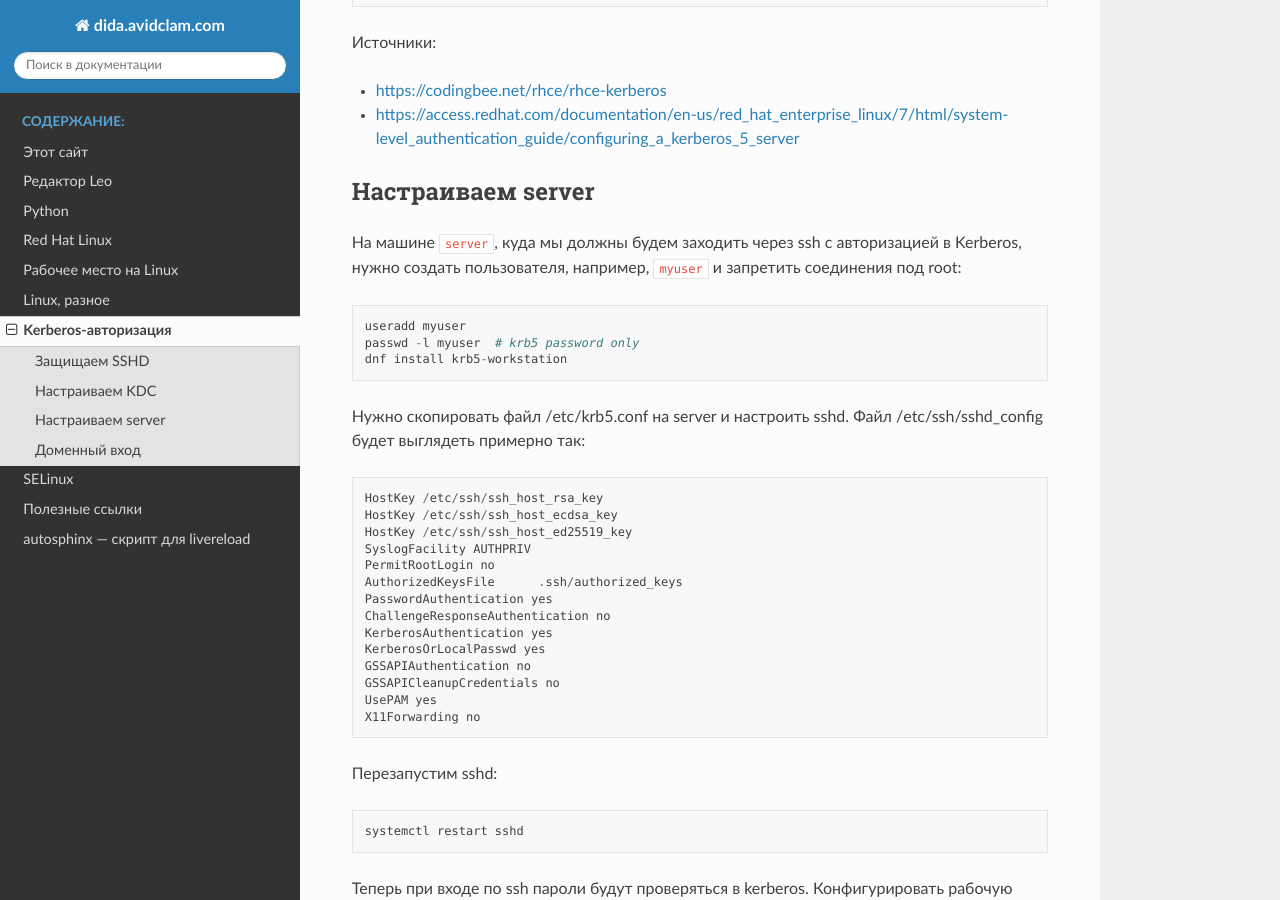
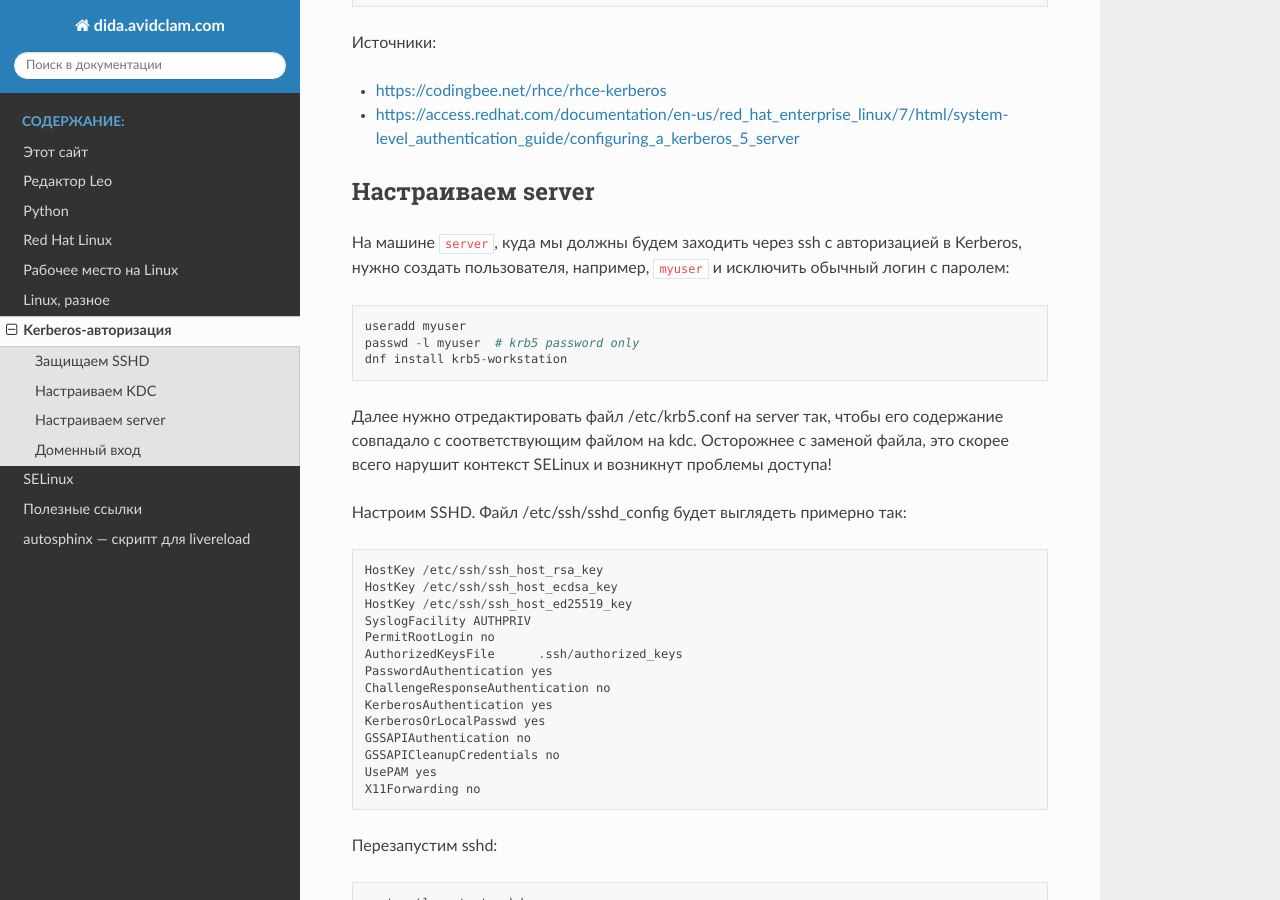
Before and after one commit to avidclam/dida, a Sphinx documentation site: the page built from docs/kerberos.rst, in a window 1280 px wide and 900 px high, scrolled down 2987 px. Built offline with Sphinx 7.4.7 and the Read the Docs theme 2.0.0, drawn with Linux system fonts in a browser that asks for light colours.

```diff
--- a/docs/kerberos.rst
+++ b/docs/kerberos.rst
@@ -132,14 +132,18 @@ Kerberos-авторизация
 +++++++++++++++++++++++++++++
 
 На машине ``server``, куда мы должны будем заходить через ssh с авторизацией в Kerberos,
-нужно создать пользователя, например, ``myuser`` и запретить соединения под root::
+нужно создать пользователя, например, ``myuser`` и исключить обычный логин с паролем::
 
     useradd myuser
     passwd -l myuser  # krb5 password only
     dnf install krb5-workstation
 
-Нужно скопировать файл /etc/krb5.conf на server и настроить sshd.
-Файл /etc/ssh/sshd_config будет выглядеть примерно так::
+Далее нужно отредактировать файл /etc/krb5.conf на server так,
+чтобы его содержание совпадало с соответствующим файлом на kdc.
+Осторожнее с заменой файла, это скорее всего нарушит контекст SELinux
+и возникнут проблемы доступа!
+
+Настроим SSHD. Файл /etc/ssh/sshd_config будет выглядеть примерно так::
 
     HostKey /etc/ssh/ssh_host_rsa_key
     HostKey /etc/ssh/ssh_host_ecdsa_key
--- a/docs/selinux.rst
+++ b/docs/selinux.rst
@@ -79,7 +79,7 @@ Note:
     restorecon -Rv /var/
 
 Изменить контекст можно также командой ``chcon``.
-Однако результат не сохранится, если будет запушен relabel системы или команда restorecon.
+Однако результат не сохранится, если будет запущен relabel системы или команда restorecon.
 
 Посмотреть, из-за чего в приложениях возникают проблемы SELinux, можно командой ``sealert -l "*"``
 
```
Also changed, not shown: docs/desktop.rst (+12 -1 lines), 1 other file.
